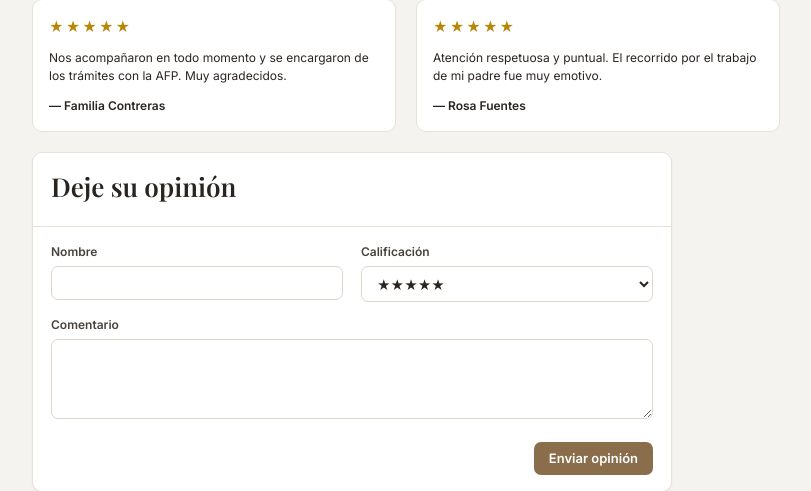
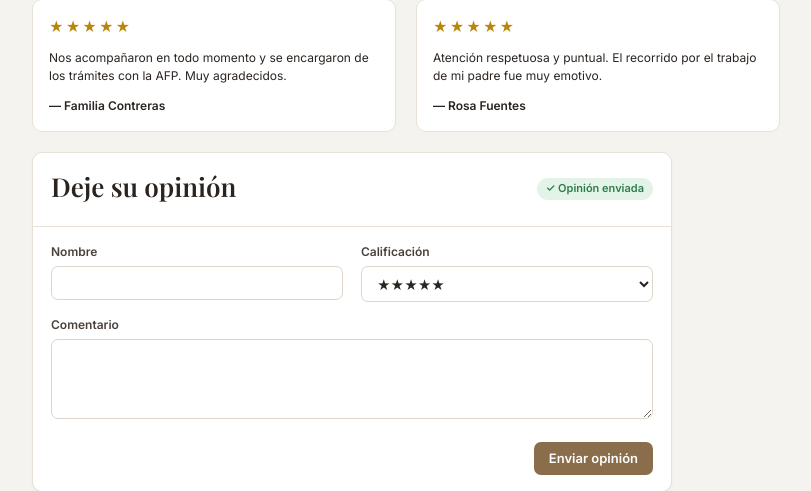
Before and after one commit to BastianGonzalez22/funeraria-cristo-rey, a Laravel app: page / in a window 1280 px wide. Shown: the part 1931-2422 px from the top of the page, without its empty margins (42-853 px from the left). Run offline with Laravel 12, Linux system fonts and the light colour scheme; a user stored in the database is signed in; data comes from the database, SQL or seed files in the repository; data that the repository does not hold is empty; some web fonts are replaced.

Commit message:
Aviso de opinión enviada en el recuadro

```diff
--- a/app/Http/Controllers/Publico/SitioController.php
+++ b/app/Http/Controllers/Publico/SitioController.php
@@ -94,7 +94,8 @@ class SitioController extends Controller
         ]);
         Opinion::create($d + ['publicada' => false]);
 
-        return back()->with('ok', 'Gracias por su opinión. Será publicada después de ser revisada.');
+        // Aviso pequeño en el mismo recuadro del formulario (no en la parte superior de la página)
+        return redirect()->to(url()->previous().'#opinion')->with('opinion_enviada', true);
     }
 
     /** Página para compartir con familiares: velatorio, misa, traslado y condolencias. */
--- a/resources/views/publico/inicio.blade.php
+++ b/resources/views/publico/inicio.blade.php
@@ -61,8 +61,8 @@
             <p class="muted">Sea el primero en dejar su opinión.</p>
         @endforelse
     </div>
-    <div class="card mt-3" style="max-width:640px">
-        <div class="card-header"><h2>Deje su opinión</h2></div>
+    <div class="card mt-3" style="max-width:640px" id="opinion">
+        <div class="card-header"><h2>Deje su opinión</h2>@if (session('opinion_enviada'))<span class="badge b-ok">✓ Opinión enviada</span>@endif</div>
         <div class="card-body">
             <form method="POST" action="{{ route('publico.opinion') }}">
                 @csrf
```
